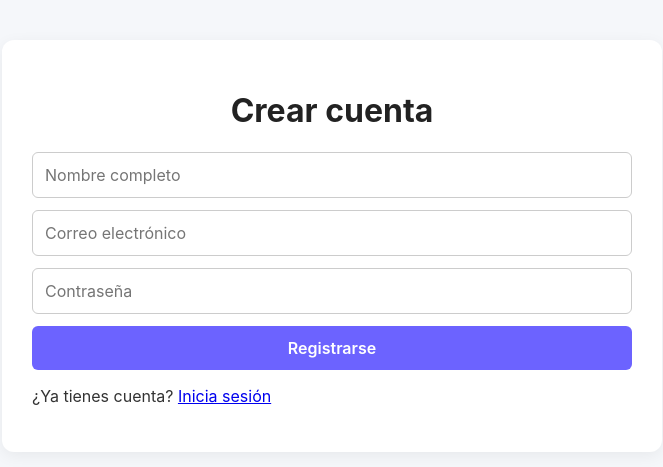
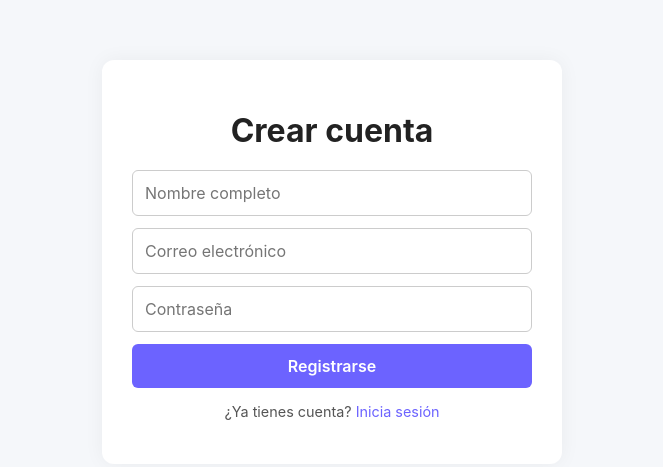
Before and after one commit to daiatechspain/hazlobonito-frontend, a plain HTML site: page register.html in a window 1280 px wide. Shown: the whole page, without its empty margins (308-971 px from the left). Drawn offline with Linux system fonts and the light colour scheme.

Commit message:
Update register.html

```diff
--- a/register.html
+++ b/register.html
@@ -1,20 +1,52 @@
-<!-- frontend/register.html -->
 <!DOCTYPE html>
 <html lang="es">
 <head>
-  <meta charset="UTF-8">
+  <meta charset="UTF-8" />
+  <meta name="viewport" content="width=device-width, initial-scale=1.0" />
   <title>Registro - Hazlo Bonito</title>
   <link rel="stylesheet" href="style.css" />
+  <style>
+    .register-container {
+      max-width: 400px;
+      margin: 60px auto;
+      padding: 30px;
+      background: #fff;
+      border-radius: 12px;
+      box-shadow: 0 0 20px rgba(0, 0, 0, 0.05);
+      text-align: center;
+    }
+
+    .register-container h1 {
+      margin-bottom: 20px;
+    }
+
+    .register-container p {
+      font-size: 0.9rem;
+      color: #555;
+    }
+
+    .register-container a {
+      color: #6c63ff;
+      text-decoration: none;
+    }
+
+    .register-container a:hover {
+      text-decoration: underline;
+    }
+  </style>
 </head>
 <body>
-  <div class="container">
+
+  <div class="register-container">
     <h1>Crear cuenta</h1>
+
     <form id="registerForm">
       <input type="text" placeholder="Nombre completo" id="name" required />
       <input type="email" placeholder="Correo electrónico" id="email" required />
       <input type="password" placeholder="Contraseña" id="password" required />
       <button type="submit">Registrarse</button>
     </form>
+
     <p>¿Ya tienes cuenta? <a href="index.html">Inicia sesión</a></p>
   </div>
 
```
